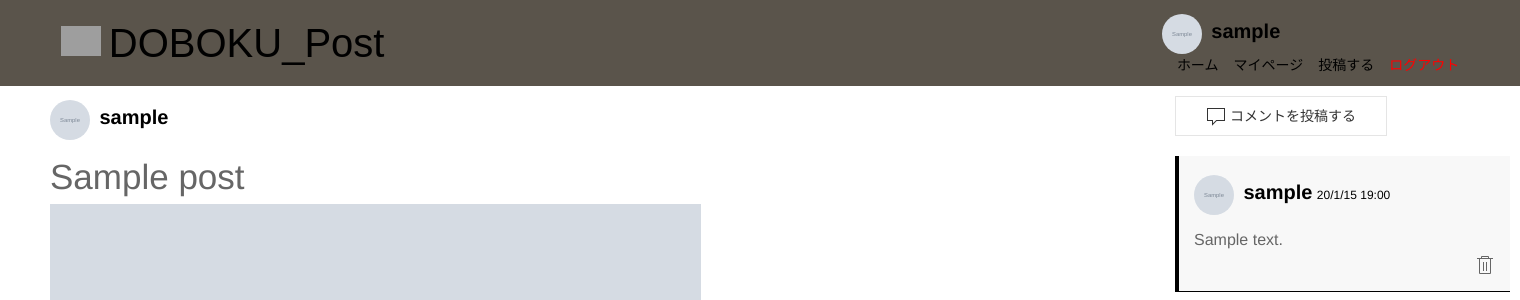
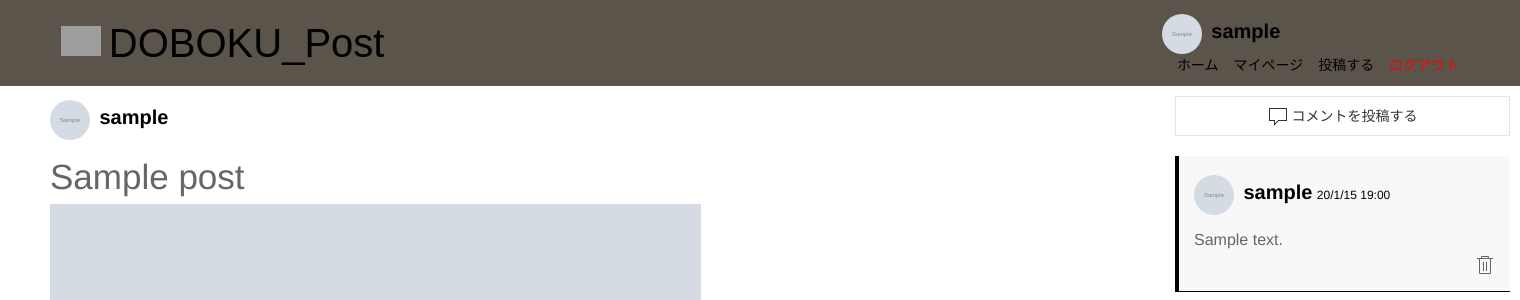
Before and after one commit to taki-21/doboku-post, a Django app: page /detail/1/ in a window 1520 px wide. Shown: the top 300 px of the page. Run offline with Django 3.2, Linux system fonts and the light colour scheme; a user stored in the database is signed in; tables that the repository leaves empty hold one stand-in row (values such as "Sample post"); grey boxes marked "Sample" are stand-in pictures; some libraries are stand-ins or nearby versions; grey boxes are pictures that could not be loaded.

Commit message:
Update: コメント投稿ボタンの大きさ拡大

```diff
--- a/static/css/style.css
+++ b/static/css/style.css
@@ -426,3 +426,7 @@ a.fixed-btn:hover{
 .fixed-btn:focus {
 	outline:none;
 }
+
+.comment_button{
+    width: 100%;
+}
--- a/templates/sns/post_detail.html
+++ b/templates/sns/post_detail.html
@@ -28,7 +28,7 @@
 {% block aside %}
   {% if user.is_authenticated %}
     <div>
-      <button class="uk-button uk-button-default" type="button"
+      <button class="uk-button uk-button-default comment_button" type="button"
               uk-toggle="target: .toggle-usage">
         <span uk-icon="icon: comment"></span>
         コメントを投稿する
```
